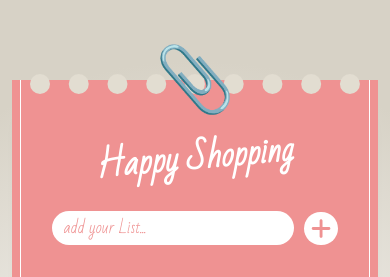
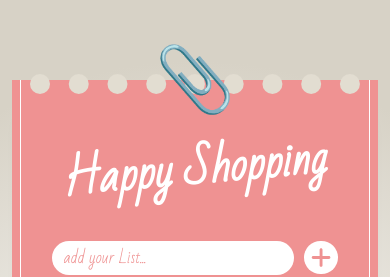
Before and after one commit to yuunaM/shoppinglist, a React (Create React App) app: page / in a window 390 px wide. Shown: the top 277 px of the page. Built offline with nearby package versions, Linux system fonts and the light colour scheme; no server answers; the database is empty; a web font is replaced by a local one.

Commit message:
Style調整

```diff
--- a/src/App.css
+++ b/src/App.css
@@ -368,4 +368,7 @@ li .flex {
   .item_wrap.flex {
     display: block;
   }
+  h1 {
+    font-size: 11vw;
+  }
 }
```
